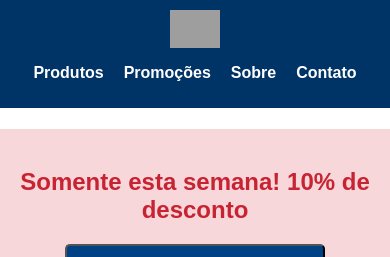
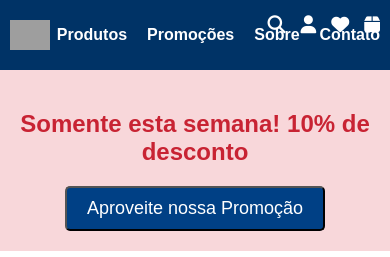
Before and after one commit to Sitestree/rjessence.github.io, a PHP site: page / in a window 390 px wide. Shown: the top 257 px of the page. Run offline with PHP 8.4, Linux system fonts and the light colour scheme; grey boxes are pictures that could not be loaded.

Commit message:
Update style.css

```diff
--- a/style.css
+++ b/style.css
@@ -8,21 +8,26 @@ body {
 /* Cabeçalho */
 header {
     background-color: #003366; /* Azul escuro */
-    padding: 10px 0;
+    padding: 10px;
     display: flex;
-    justify-content: center; /* Centraliza horizontalmente */
-    align-items: center; /* Centraliza verticalmente */
-    flex-direction: column; /* Organiza elementos verticalmente */
+    align-items: center;
+    justify-content: space-between; /* Mantém nav à esquerda e ícones à direita */
+    position: relative;
 }
 
 /* Logo */
 .logo {
-    width: 10px; /* Reduzindo ao mínimo */
-    height: auto; /* Mantendo proporção */
+    width: 60px; /* Tamanho reduzido da logo */
+    height: auto;
 }
 
+/* Navegação */
+nav {
+    display: flex;
+    justify-content: flex-start; /* Alinhando à esquerda */
+    align-items: center;
+}
 
-/* Navegação */
 nav ul {
     list-style: none;
     display: flex;
@@ -44,11 +49,15 @@ nav ul li a {
 .icon-group {
     display: flex;
     gap: 15px;
+    position: absolute;
+    right: 20px; /* Mantém os ícones no lado direito */
+    top: 15px; /* Ajusta a posição vertical */
 }
 
 .icon-group a {
     color: white;
     font-size: 18px;
+    text-decoration: none;
 }
 
 /* Banner Promocional */
@@ -102,12 +111,16 @@ nav ul li a {
 /* Responsividade */
 @media (max-width: 768px) {
     .logo {
-        width: 60px; /* Ajusta para telas menores */
+        width: 50px; /* Ajusta para telas médias */
     }
 }
 
 @media (max-width: 480px) {
     .logo {
-        width: 50px;
+        width: 40px; /* Ajusta para telas menores */
+    }
+
+    .icon-group {
+        right: 10px; /* Ajuste fino da posição dos ícones */
     }
 }
```
